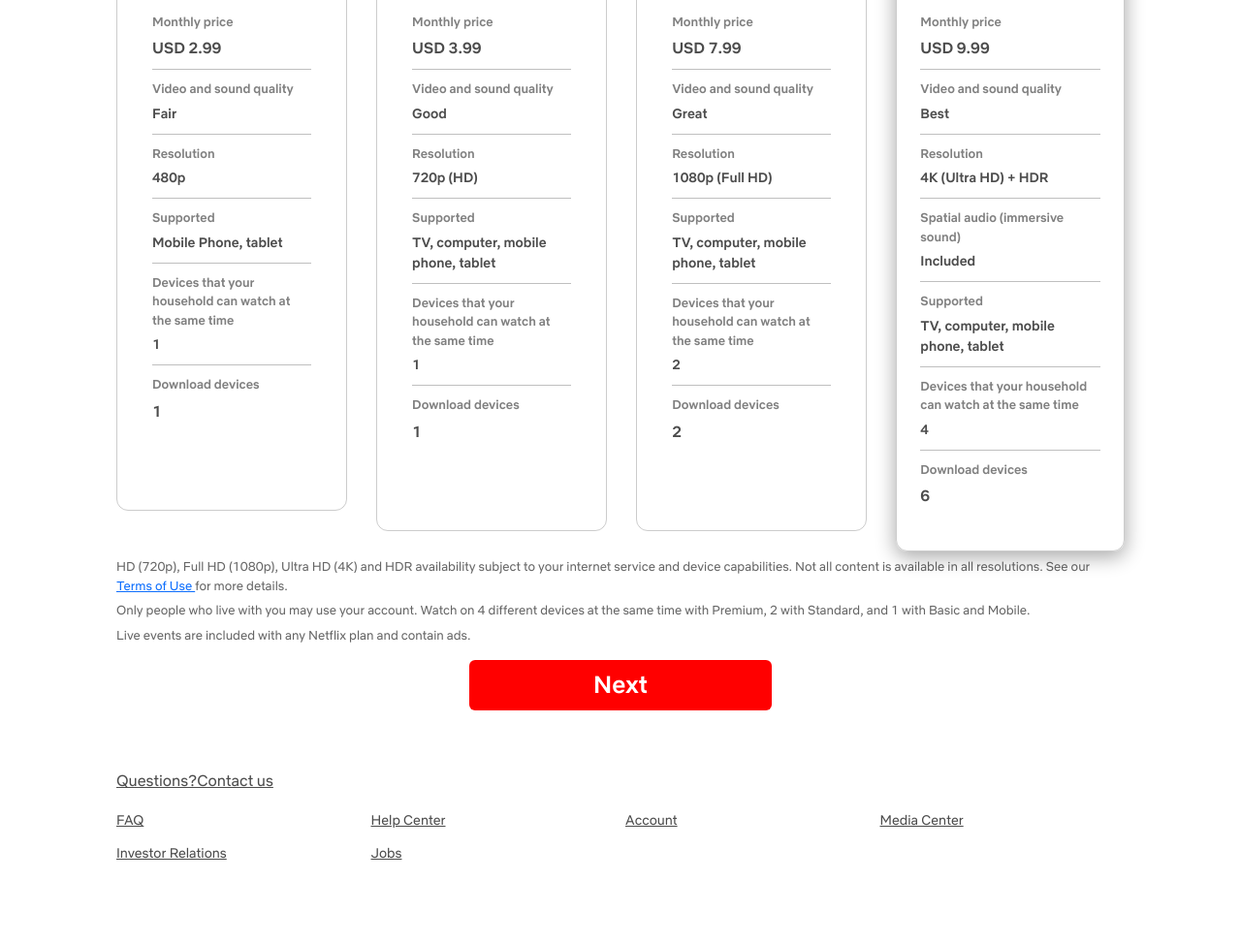
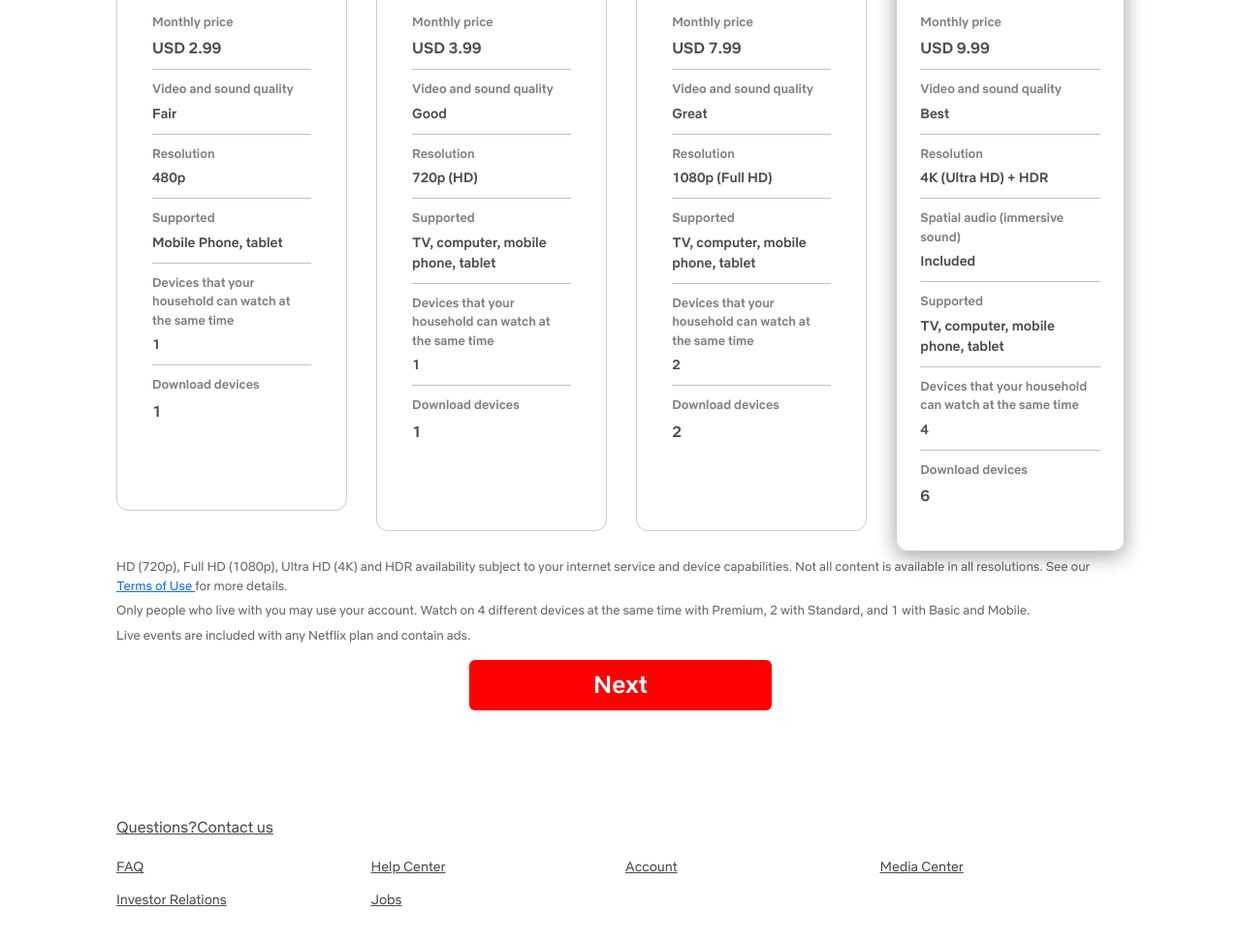
Before and after one commit to rajanpantha123/Netflix-clone, a website: page plan.html in a window 1280 px wide. Shown: the part 343-1316 px from the top of the page at 97% size. Drawn offline with nearby package versions, Linux system fonts and the light colour scheme; files whose address does not match are found by name.

Commit message:
Update plan.html

```diff
--- a/plan.html
+++ b/plan.html
@@ -165,7 +165,7 @@
         }
 
         .most-popular {
-    background: red;
+            background: red;
             width: 100%;
             height: fit-content;
             padding: 5px 10px;
@@ -492,7 +492,7 @@
 
     </section>
 
-    <footer class="footer-section">
+    <footer class="footer-section mt-5">
         <div class="mb-3">
             <a href="">Questions?Contact us</a>
         </div>
```
